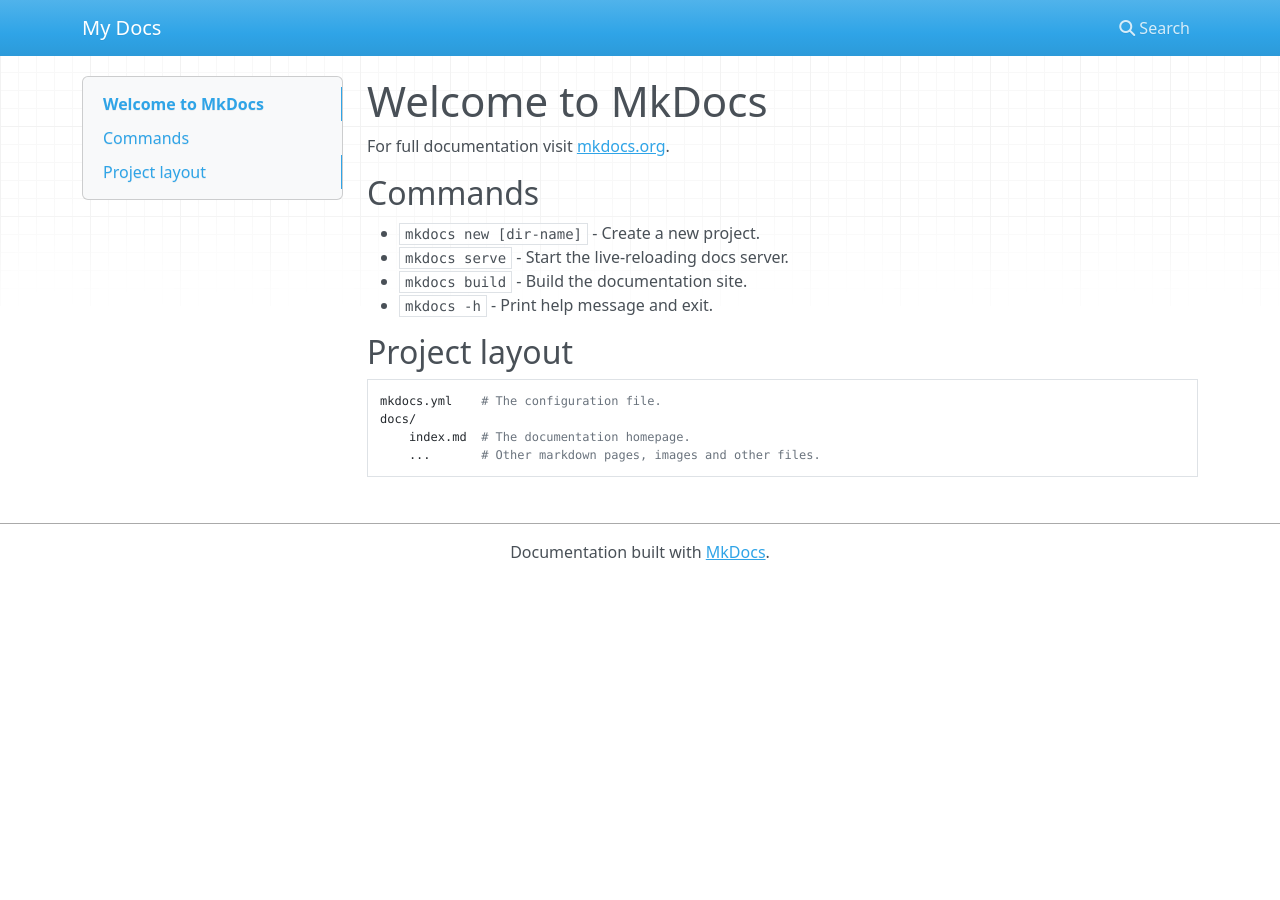
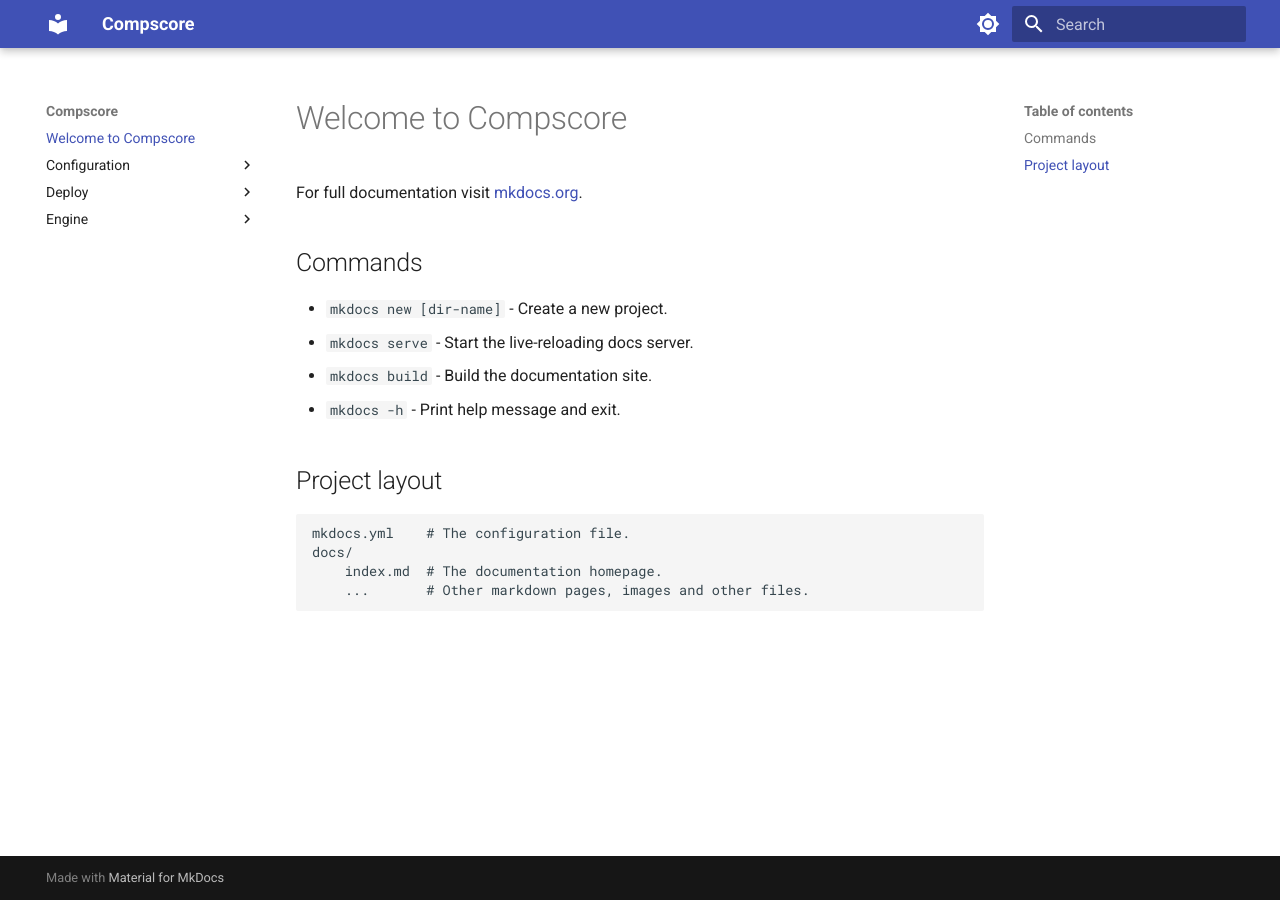
Before and after one commit to compscore/docs, an MkDocs documentation site: the page built from docs/index.md, in a window 1280 px wide. Built offline with MkDocs 1.6.1 and Material for MkDocs 9.7.7, drawn with Linux system fonts in a browser that asks for light colours; nearby versions of some CDN libraries.

Commit message:
material theme and doc skeleton

```diff
--- /dev/null
+++ b/docs/configuration/index.md
@@ -0,0 +1 @@
+# Configuring Compscore
--- /dev/null
+++ b/docs/deploy/index.md
@@ -0,0 +1 @@
+# Deploying Compscore
--- /dev/null
+++ b/docs/engine/index.md
@@ -0,0 +1 @@
+# Compscore Engine
--- a/docs/index.md
+++ b/docs/index.md
@@ -1,13 +1,13 @@
-# Welcome to MkDocs
+# Welcome to Compscore
 
 For full documentation visit [mkdocs.org](https://www.mkdocs.org).
 
 ## Commands
 
-* `mkdocs new [dir-name]` - Create a new project.
-* `mkdocs serve` - Start the live-reloading docs server.
-* `mkdocs build` - Build the documentation site.
-* `mkdocs -h` - Print help message and exit.
+- `mkdocs new [dir-name]` - Create a new project.
+- `mkdocs serve` - Start the live-reloading docs server.
+- `mkdocs build` - Build the documentation site.
+- `mkdocs -h` - Print help message and exit.
 
 ## Project layout
 
--- a/mkdocs.yml
+++ b/mkdocs.yml
@@ -1 +1,21 @@
-site_name: My Docs
+site_name: Compscore
+theme:
+  name: material
+  language: en
+  # icon:
+  #   logo: material/cable-data
+  #   repo: fontawesome/brands/github
+  palette:
+    # Palette toggle for light mode
+    - media: "(prefers-color-scheme: light)"
+      scheme: default
+      toggle:
+        icon: material/brightness-7
+        name: Switch to dark mode
+
+    # Palette toggle for dark mode
+    - media: "(prefers-color-scheme: dark)"
+      scheme: slate
+      toggle:
+        icon: material/brightness-4
+        name: Switch to light mode
```
Also changed, not shown: requirements.txt (+13 -0 lines).
